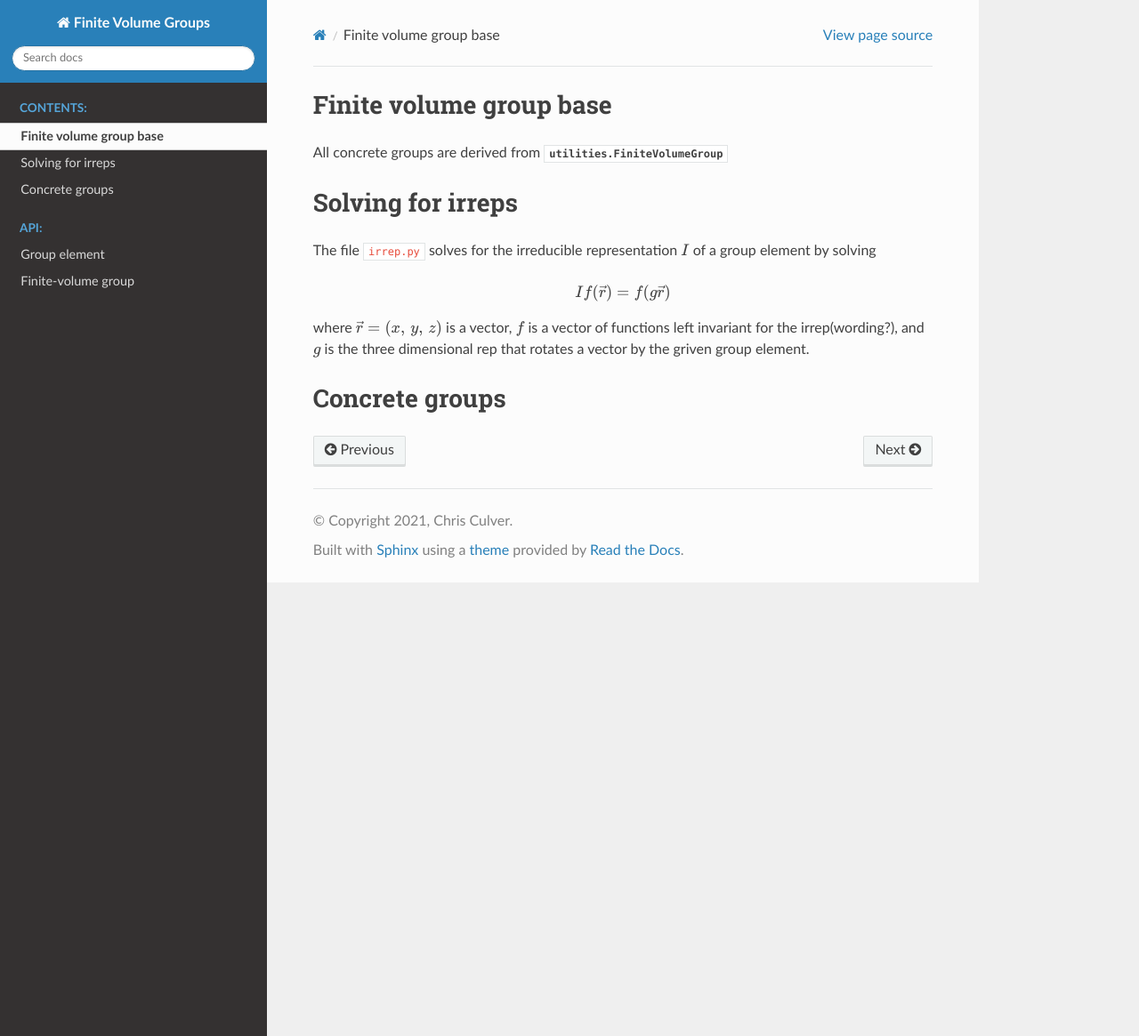
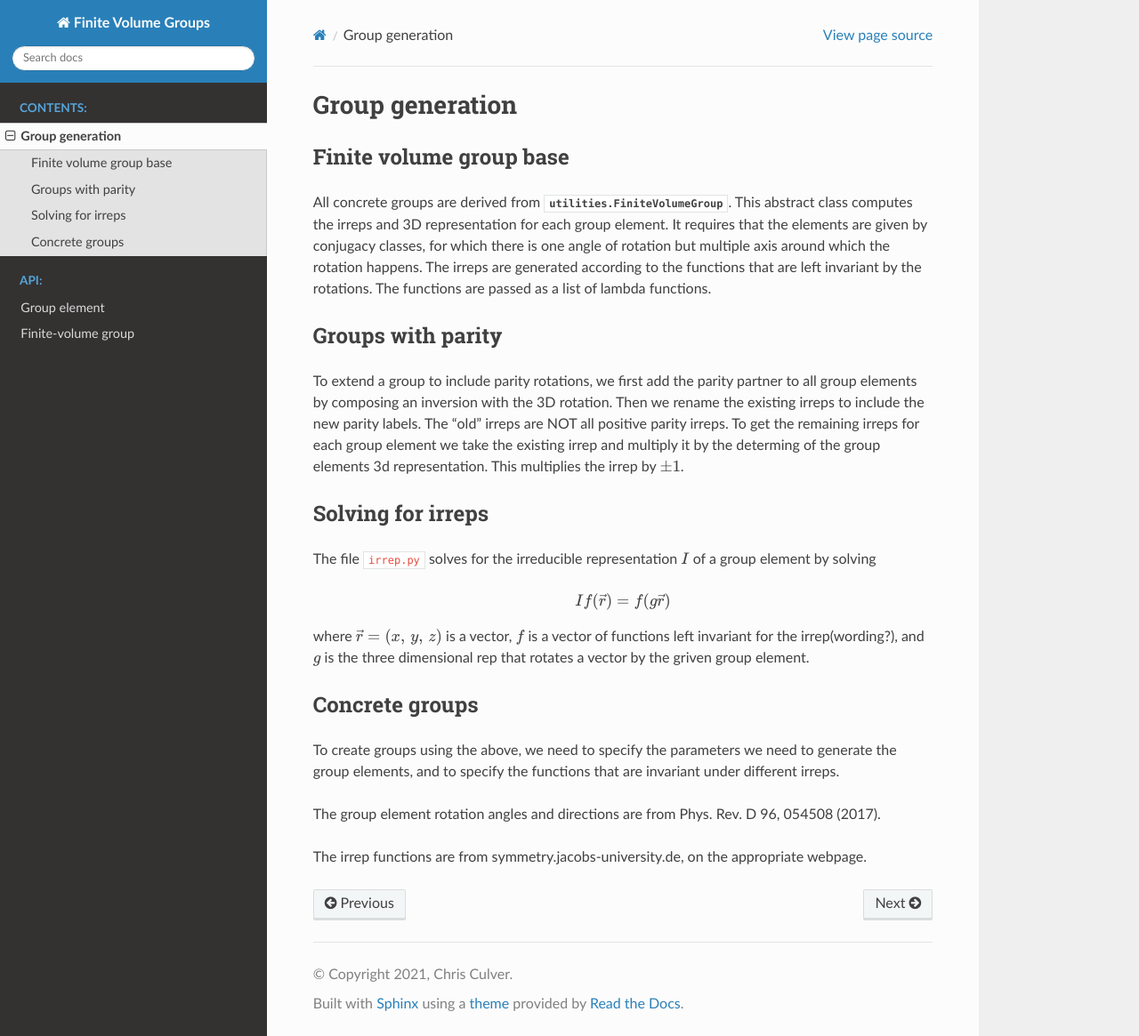
Before and after one commit to chrisculver/FiniteVolumeGroups, a Sphinx documentation site: the page built from docs/generation.rst, in a window 1280 px wide and 1165 px high. Shown: the whole window at 89% size. Built offline with Sphinx 7.4.7 and the Read the Docs theme 2.0.0, drawn with Linux system fonts in a browser that asks for light colours.

Commit message:
More doc updates

```diff
--- a/docs/generation.rst
+++ b/docs/generation.rst
@@ -1,9 +1,28 @@
+Group generation
+================
+
 Finite volume group base
-========================
-All concrete groups are derived from :py:class:`utilities.FiniteVolumeGroup`
+------------------------
+All concrete groups are derived from :py:class:`utilities.FiniteVolumeGroup`.  This
+abstract class computes the irreps and 3D representation for each group element.
+It requires that the elements are given by conjugacy classes, for which there is one
+angle of rotation but multiple axis around which the rotation happens.  The irreps
+are generated according to the functions that are left invariant by the rotations.
+The functions are passed as a list of lambda functions.
+
+Groups with parity
+----------------------
+To extend a group to include parity rotations, we first add the parity partner to all
+group elements by composing an inversion with the 3D rotation.  Then we rename
+the existing irreps to include the new parity labels.  The "old" irreps are NOT all
+positive parity irreps.  To get the remaining irreps for each group element we take
+the existing irrep and multiply it by the determing of the group elements 3d representation.
+This multiplies the irrep by :math:`\pm 1`.
+
+
 
 Solving for irreps
-==================
+------------------
 The file :code:`irrep.py` solves for the irreducible
 representation :math:`I` of a group element by solving
 
@@ -16,4 +35,10 @@ a vector by the griven group element.
 
 
 Concrete groups
-===============
+---------------
+To create groups using the above, we need to specify the parameters we need to generate the
+group elements, and to specify the functions that are invariant under different irreps.
+
+The group element rotation angles and directions are from Phys. Rev. D 96, 054508 (2017).
+
+The irrep functions are from symmetry.jacobs-university.de, on the appropriate webpage.
--- a/docs/groupElement.rst
+++ b/docs/groupElement.rst
@@ -1,4 +1,6 @@
 Group element
 =============
 
-Insert some API auto docs?
+.. autoclass:: utilities.GroupElement
+   :members:
+   :undoc-members:
--- a/docs/index.rst
+++ b/docs/index.rst
@@ -23,7 +23,7 @@ The code is organized into two types of files.  The concrete implementations of
 defined in :code:`cubic.py` and :code:`elongated.py`, which define the classes for the
 groups :math:`O, O_h, D_4, D_{4h}`.  The other files contain utility functions to generate
 any finite-volume group from some defining information.  A more detailed description is
-given in `Group Generation Details`.
+given in :doc:`generation`.
 
 .. toctree::
    :maxdepth: 2
```
